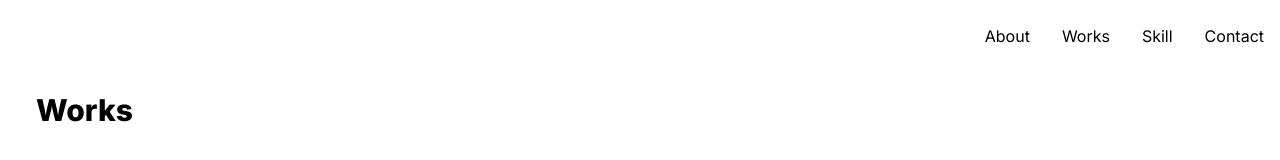
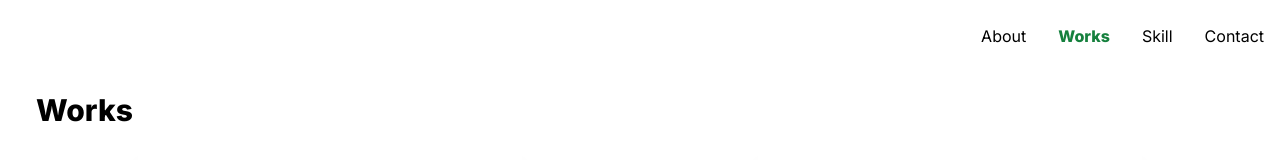
Before and after one commit to YutaK1026/portfolio, a Next.js app in the folder app/: page /works in a window 1280 px wide. Shown: the top 160 px of the page. Built offline with nearby package versions, Linux system fonts and the light colour scheme.

Commit message:
change-細かな修正

```diff
--- a/app/src/app/about/page.tsx
+++ b/app/src/app/about/page.tsx
@@ -1,8 +1,12 @@
+'use client'
 import Image from 'next/image'
 import Header from '@/components/Header'
 import Footer from '@/components/Footer'
 import Introduce from '@/components/pages/about/introduce'
+import { usePathname } from 'next/navigation'
+
 export default function AboutPage() {
+  const pathname = usePathname()
   const src: string = "/props/about/home.jpg"
   const imageStyle = {
     borderRadius: '2%',
--- a/app/src/components/Header/index.tsx
+++ b/app/src/components/Header/index.tsx
@@ -1,10 +1,12 @@
-"use client";
+'use client'
 import Image from "next/image";
 import Link from "next/link";
 import { useState } from "react";
-import Icon from "../../../public/icon.jpg"
+import { usePathname } from 'next/navigation'
+
 
 export default function Header() {
+  const pathname = usePathname()
   const [isOpen, setOpen] = useState<boolean>(false);
   const handleMenuOpen = () => {
     setOpen(!isOpen);
@@ -13,6 +15,7 @@ export default function Header() {
   const handleMenuClose = () => {
     setOpen(false);
   };
+
 
   return (
     <header className="p-6 flex justify-between items-center">
@@ -32,24 +35,40 @@ export default function Header() {
           }
         >
           <li>
+            {pathname=="/about" ?
+            <Link onClick={handleMenuClose} href="/about" className="text-green-700 font-extrabold">
+              About
+            </Link> :
             <Link onClick={handleMenuClose} href="/about">
               About
-            </Link>
+            </Link>}
           </li>
           <li>
+            {pathname=="/works" ?
+            <Link onClick={handleMenuClose} href="/works" className="text-green-700 font-extrabold">
+              Works
+            </Link> :
             <Link onClick={handleMenuClose} href="/works">
               Works
-            </Link>
+            </Link>}
           </li>
           <li>
+            {pathname=="/skill" ?
+            <Link onClick={handleMenuClose} href="/skill" className="text-green-700 font-extrabold">
+              Skill
+            </Link> :
             <Link onClick={handleMenuClose} href="/skill">
               Skill
-            </Link>
+            </Link>}
           </li>
           <li>
+            {pathname=="/contact" ?
+            <Link onClick={handleMenuClose} href="/contact" className="text-green-700 font-extrabold">
+              Contact
+            </Link> :
             <Link onClick={handleMenuClose} href="/contact">
               Contact
-            </Link>
+            </Link>}
           </li>
         </ul>
       </nav>
--- a/app/src/components/pages/about/introduce.tsx
+++ b/app/src/components/pages/about/introduce.tsx
@@ -35,7 +35,7 @@ export default function Introduce() {
                         <div className="flex m-1">
                             <Image
                                 src="/props/about/qiita.png"
-                                alt="github"
+                                alt="qiita"
                                 width={25}
                                 height={25}
                                 style={icon_style}
@@ -49,7 +49,7 @@ export default function Introduce() {
                         <div className="flex m-1">
                             <Image
                                 src="/props/about/twitter.png"
-                                alt="github"
+                                alt="twitter"
                                 width={25}
                                 height={25}
                                 style={icon_style}
@@ -63,7 +63,7 @@ export default function Introduce() {
                         <div className="flex m-1">
                             <Image
                                 src="/props/about/jack.png"
-                                alt="github"
+                                alt="jack"
                                 width={25}
                                 height={25}
                                 style={icon_style}
```
